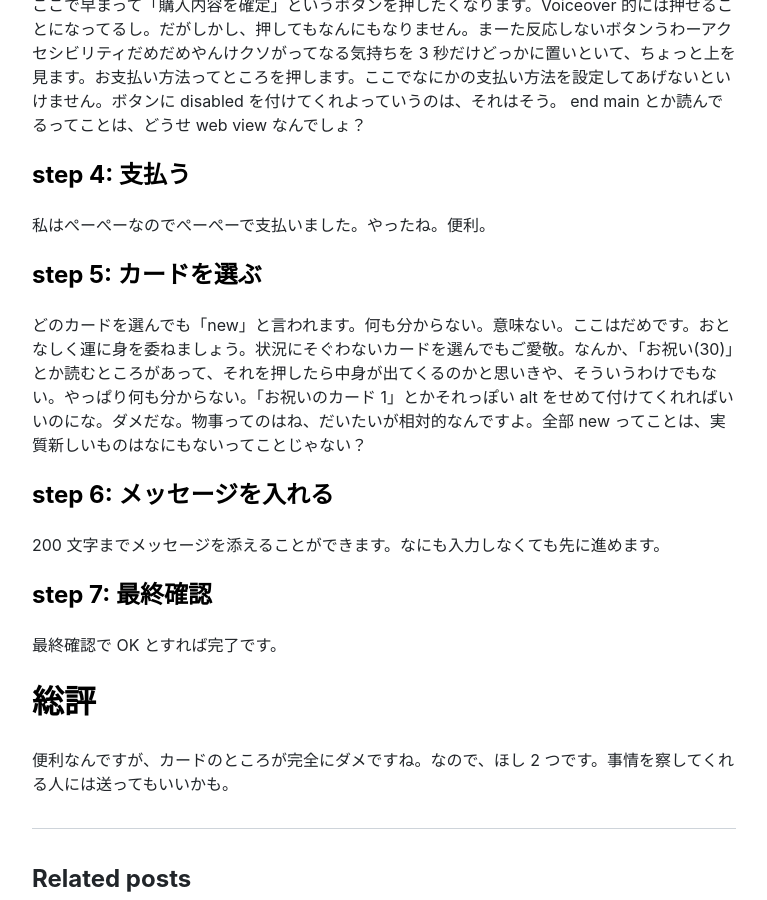
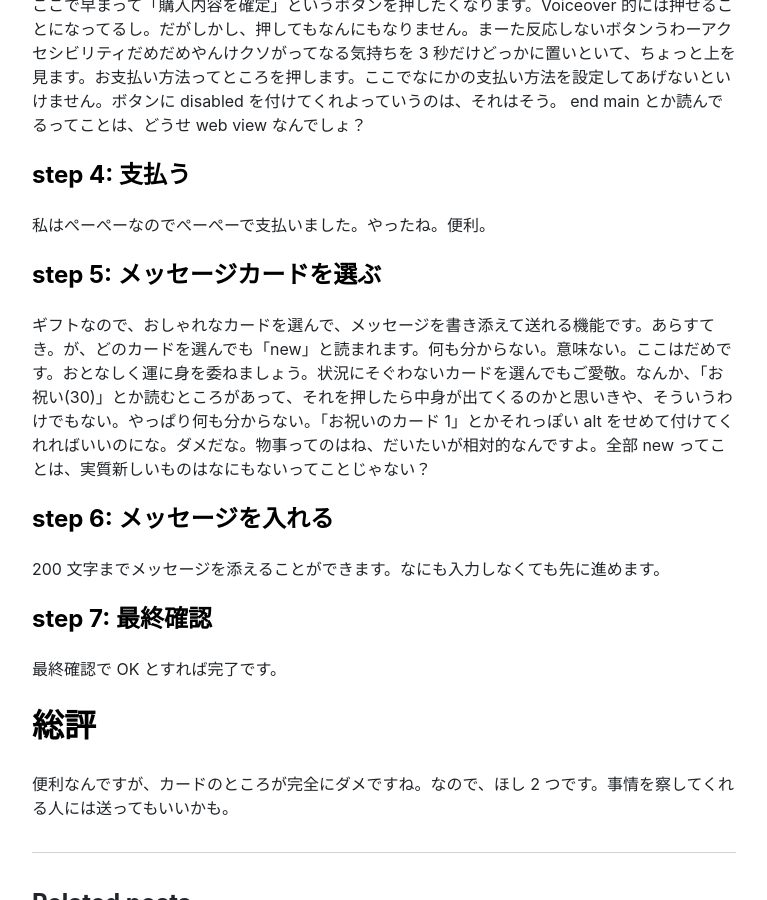
Before and after one commit to yncat/yncat.github.io, a Jekyll site: the page built from _posts/2022-06-29-LINEギフトをVoiceoverで使った感想.md, in a window 1280 px wide and 900 px high, scrolled down 1020 px. Shown: the whole window, without its empty margins (256-1023 px from the left). Built offline with Jekyll 4.4.1, drawn with Linux system fonts in a browser that asks for light colours; nearby versions of some CDN libraries.

Commit message:
Fix a bit

```diff
--- a/_posts/2022-06-29-LINEギフトをVoiceoverで使った感想.md
+++ b/_posts/2022-06-29-LINEギフトをVoiceoverで使った感想.md
@@ -31,9 +31,9 @@ LINE ギフトってのは便利です。住所を入れたらええ感じのギ
 
 私はぺーぺーなのでぺーぺーで支払いました。やったね。便利。
 
-## step 5: カードを選ぶ
+## step 5: メッセージカードを選ぶ
 
-どのカードを選んでも「new」と言われます。何も分からない。意味ない。ここはだめです。おとなしく運に身を委ねましょう。状況にそぐわないカードを選んでもご愛敬。なんか、「お祝い(30)」とか読むところがあって、それを押したら中身が出てくるのかと思いきや、そういうわけでもない。やっぱり何も分からない。「お祝いのカード 1」とかそれっぽい alt をせめて付けてくれればいいのにな。ダメだな。物事ってのはね、だいたいが相対的なんですよ。全部 new ってことは、実質新しいものはなにもないってことじゃない？
+ギフトなので、おしゃれなカードを選んで、メッセージを書き添えて送れる機能です。あらすてき。が、どのカードを選んでも「new」と読まれます。何も分からない。意味ない。ここはだめです。おとなしく運に身を委ねましょう。状況にそぐわないカードを選んでもご愛敬。なんか、「お祝い(30)」とか読むところがあって、それを押したら中身が出てくるのかと思いきや、そういうわけでもない。やっぱり何も分からない。「お祝いのカード 1」とかそれっぽい alt をせめて付けてくれればいいのにな。ダメだな。物事ってのはね、だいたいが相対的なんですよ。全部 new ってことは、実質新しいものはなにもないってことじゃない？
 
 ## step 6: メッセージを入れる
 
```
